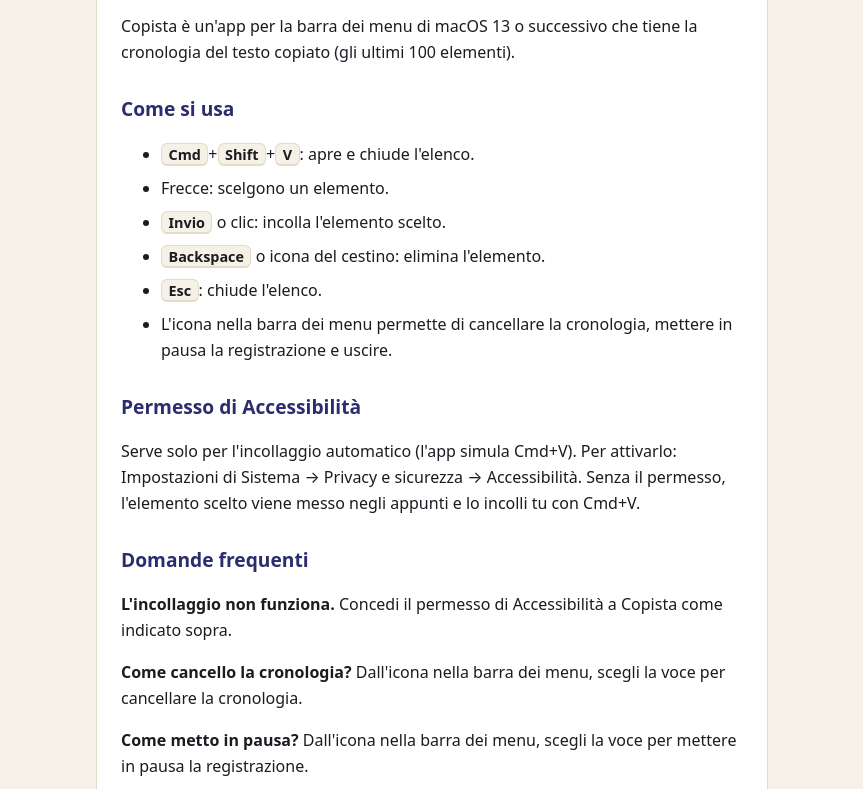
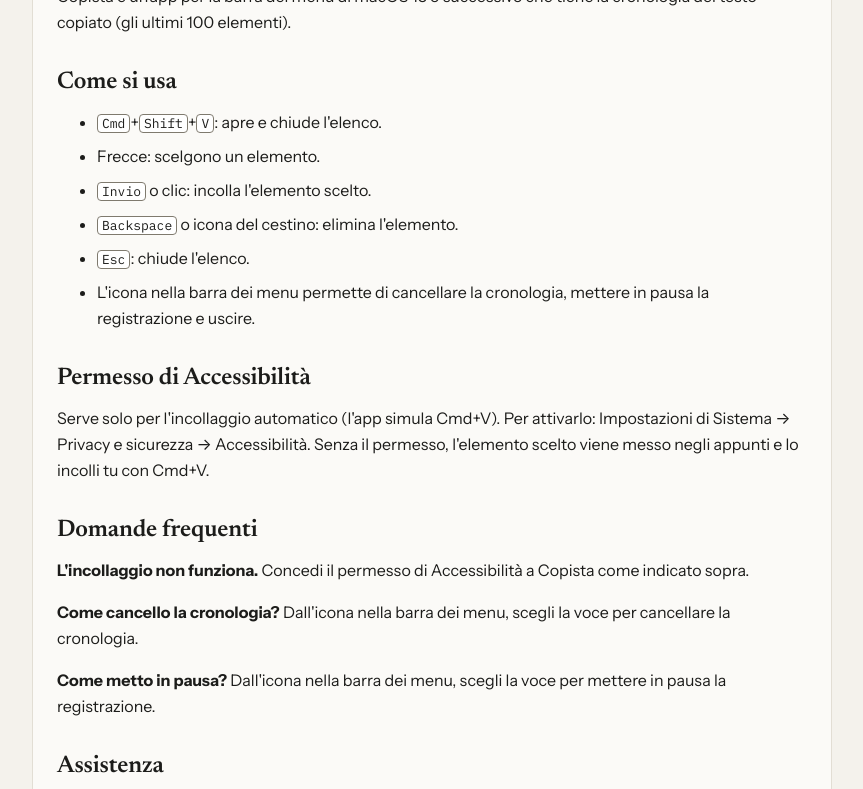
Before and after one commit to camillobucciarelli/copista-site, a plain HTML site: page index.html in a window 1280 px wide. Shown: the part 202-991 px from the top of the page, without its empty margins (208-1071 px from the left). Drawn offline with Linux system fonts and the light colour scheme.

Commit message:
Stile dal design system di Postino
Co-Authored-By: Claude Fable 5.2 <noreply@anthropic.com>

```diff
--- a/index.html
+++ b/index.html
@@ -2,21 +2,7 @@
 <html lang="it"><head><meta charset="utf-8"><meta name="viewport" content="width=device-width,initial-scale=1">
 <title>Copista — Supporto</title>
 <link rel="icon" type="image/png" href="icon.png">
-<style>
-  /* Stile ispirato a Postino (docs/download): sfondo caldo, scheda rialzata, filetto colorato sotto il titolo; colori dall'icona di Copista. */
-  :root{color-scheme:light dark;--sfondo:#F6F1E7;--superficie:#FFFFFF;--testo:#1C1B22;--attenuato:#5E5A66;--primario:#2B2D6E;--bordo:#E4DCCB;--accento:#F2A33A;--focus:#B0500A;--tasto:#F6F1E7}
-  @media(prefers-color-scheme:dark){:root{--sfondo:#131318;--superficie:#202026;--testo:#F6F1E7;--attenuato:#A9A4B5;--primario:#AEB0F2;--bordo:#2E2E38;--accento:#F2A33A;--focus:#F2A65E;--tasto:#2B2D3A}}
-  body{margin:0 auto;padding:1rem;max-width:42rem;background:var(--sfondo);color:var(--testo);font:1rem/1.625 ui-rounded,"SF Pro Rounded",Figtree,system-ui,-apple-system,"Segoe UI",Roboto,sans-serif}
-  main{background:var(--superficie);border:1px solid var(--bordo);border-radius:1rem;padding:1rem 1.5rem 1.5rem;margin:1rem 0}
-  h1{font:400 2rem/1.2 "New York",Georgia,serif;margin:1.5rem 0 .75rem;padding-bottom:.75rem;border-bottom:.25rem solid var(--accento);overflow-wrap:anywhere}
-  h2{font-size:1.2rem;margin:1.75rem 0 .5rem;color:var(--primario)}
-  .logo{display:block;border-radius:22%;margin-top:.5rem}
-  a{color:var(--primario);text-decoration:underline;overflow-wrap:anywhere}
-  a:focus-visible{outline:.2em solid var(--focus);outline-offset:.2em}
-  li{margin-bottom:.5rem}
-  kbd{font:inherit;font-size:.9em;font-weight:600;background:var(--tasto);border:1px solid var(--bordo);border-bottom-width:2px;border-radius:.4rem;padding:.05em .45em}
-  hr{border:0;border-top:1px solid var(--bordo);margin:2rem 0 0}
-</style></head><body>
+<link rel="stylesheet" href="style.css"></head><body>
 <main>
 <img class="logo" src="icon.png" width="64" height="64" alt="">
 <h1>Copista — Supporto</h1>
--- /dev/null
+++ b/style.css
@@ -0,0 +1,36 @@
+@font-face{font-family:"Newsreader";font-style:normal;font-weight:200 800;font-display:swap;src:url(fonts/newsreader-latin-ext.woff2) format("woff2");unicode-range:U+0100-02BA,U+02BD-02C5,U+02C7-02CC,U+02CE-02D7,U+02DD-02FF,U+0304,U+0308,U+0329,U+1D00-1DBF,U+1E00-1E9F,U+1EF2-1EFF,U+2020,U+20A0-20AB,U+20AD-20C4,U+2113,U+2C60-2C7F,U+A720-A7FF}
+@font-face{font-family:"Newsreader";font-style:normal;font-weight:200 800;font-display:swap;src:url(fonts/newsreader-latin.woff2) format("woff2");unicode-range:U+0000-00FF,U+0131,U+0152-0153,U+02BB-02BC,U+02C6,U+02DA,U+02DC,U+0304,U+0308,U+0329,U+2000-206F,U+20AC,U+2122,U+2191,U+2193,U+2212,U+2215,U+FEFF,U+FFFD}
+@font-face{font-family:"Instrument Sans";font-style:normal;font-weight:400 700;font-display:swap;src:url(fonts/instrument-sans-latin-ext.woff2) format("woff2");unicode-range:U+0100-02BA,U+02BD-02C5,U+02C7-02CC,U+02CE-02D7,U+02DD-02FF,U+0304,U+0308,U+0329,U+1D00-1DBF,U+1E00-1E9F,U+1EF2-1EFF,U+2020,U+20A0-20AB,U+20AD-20C4,U+2113,U+2C60-2C7F,U+A720-A7FF}
+@font-face{font-family:"Instrument Sans";font-style:normal;font-weight:400 700;font-display:swap;src:url(fonts/instrument-sans-latin.woff2) format("woff2");unicode-range:U+0000-00FF,U+0131,U+0152-0153,U+02BB-02BC,U+02C6,U+02DA,U+02DC,U+0304,U+0308,U+0329,U+2000-206F,U+20AC,U+2122,U+2191,U+2193,U+2212,U+2215,U+FEFF,U+FFFD}
+@font-face{font-family:"IBM Plex Mono";font-style:normal;font-weight:400;font-display:swap;src:url(fonts/ibm-plex-mono-latin-ext.woff2) format("woff2");unicode-range:U+0100-02BA,U+02BD-02C5,U+02C7-02CC,U+02CE-02D7,U+02DD-02FF,U+0304,U+0308,U+0329,U+1D00-1DBF,U+1E00-1E9F,U+1EF2-1EFF,U+2020,U+20A0-20AB,U+20AD-20C4,U+2113,U+2C60-2C7F,U+A720-A7FF}
+@font-face{font-family:"IBM Plex Mono";font-style:normal;font-weight:400;font-display:swap;src:url(fonts/ibm-plex-mono-latin.woff2) format("woff2");unicode-range:U+0000-00FF,U+0131,U+0152-0153,U+02BB-02BC,U+02C6,U+02DA,U+02DC,U+0304,U+0308,U+0329,U+2000-206F,U+20AC,U+2122,U+2191,U+2193,U+2212,U+2215,U+FEFF,U+FFFD}
+/* Token del design system Postino, valori risolti. Livello semantico, tema chiaro. */
+:root{color-scheme:light dark;
+--surface-ground:#f4f2ec;--surface:#fbfaf7;--surface-raised:#ffffff;
+--ink:#1c1c1a;--ink-muted:#625e55;--ink-subtle:#67635a;
+--brand:#0e6456;--on-brand:#ffffff;
+--border-subtle:#e2ded4;--border-strong:#7f7a6e;--focus-ring:#b0500a;
+--font-serif:"Newsreader",Georgia,"Times New Roman",serif;
+--font-sans:"Instrument Sans",system-ui,-apple-system,"Segoe UI",Roboto,sans-serif;
+--font-mono:"IBM Plex Mono",ui-monospace,Menlo,monospace;
+--space-1:4px;--space-2:8px;--space-3:12px;--space-4:16px;--space-6:24px;--space-8:32px;
+--radius-xs:4px;--radius-md:12px}
+@media(prefers-color-scheme:dark){:root{
+--surface-ground:#131312;--surface:#1c1c1a;--surface-raised:#242422;
+--ink:#f4f2ec;--ink-muted:#a6a093;--ink-subtle:#a39e93;
+--brand:#79c9b3;--on-brand:#0b231e;
+--border-subtle:#2d2c29;--border-strong:#7f7a6e;--focus-ring:#f2a65e}}
+*{box-sizing:border-box}
+body{margin:0;padding:var(--space-4);background:var(--surface-ground);color:var(--ink);font:400 16px/26px var(--font-sans)}
+@media(min-width:600px){body{padding:var(--space-6)}}
+main{max-width:800px;margin:0 auto var(--space-4);padding:var(--space-4);background:var(--surface);border:1px solid var(--border-subtle);border-radius:var(--radius-md)}
+@media(min-width:600px){main{padding:var(--space-6)}}
+p,ul{max-width:70ch;margin:0 0 var(--space-4)}
+li{margin-bottom:var(--space-2)}
+h1,h2{font-family:var(--font-serif);color:var(--ink);overflow-wrap:anywhere}
+h1{font-size:34px;line-height:40px;font-weight:600;letter-spacing:-.015em;margin:var(--space-4) 0 var(--space-4)}
+h2{font-size:24px;line-height:30px;font-weight:600;letter-spacing:-.005em;margin:var(--space-8) 0 var(--space-3)}
+.logo{display:block;border-radius:var(--radius-md)}
+a{color:var(--brand);text-decoration:underline;text-underline-offset:.2em;overflow-wrap:anywhere}
+a:focus-visible{outline:2px solid var(--focus-ring);outline-offset:2px;border-radius:var(--radius-xs)}
+kbd{font:400 13px/20px var(--font-mono);background:var(--surface-raised);color:var(--ink);border:1px solid var(--border-strong);border-radius:var(--radius-xs);padding:0 var(--space-1);white-space:nowrap}
```
Also changed, not shown: privacy.html (+1 -15 lines), fonts/OFL-IBM-Plex-Mono.txt (added), fonts/OFL-Instrument-Sans.txt (added), fonts/OFL-Newsreader.txt (added), fonts/ibm-plex-mono-latin-ext.woff2 (added), fonts/ibm-plex-mono-latin.woff2 (added), fonts/instrument-sans-latin-ext.woff2 (added), fonts/instrument-sans-latin.woff2 (added), fonts/newsreader-latin-ext.woff2 (added), fonts/newsreader-latin.woff2 (added).
